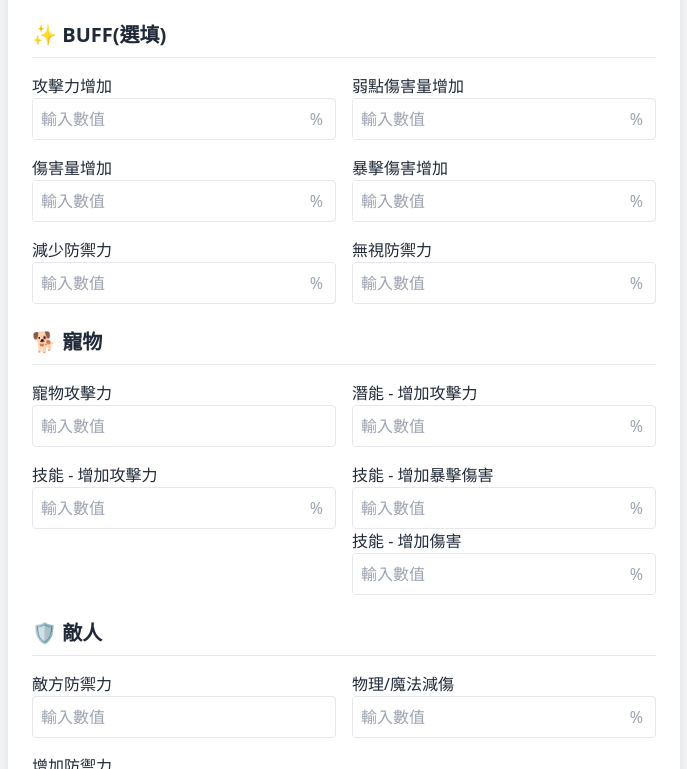
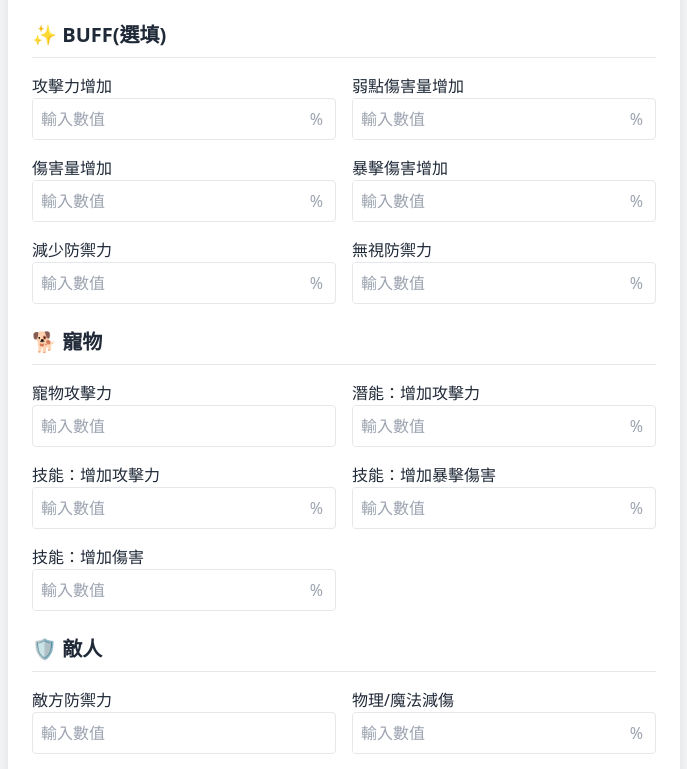
Before and after one commit to yoyogogo-woof/7knightsDMGtest.github.io, a plain HTML site: page index.html in a window 1280 px wide. Shown: the part 513-1282 px from the top of the page, without its empty margins (296-983 px from the left). Drawn offline with nearby package versions, Linux system fonts and the light colour scheme.

Commit message:
Update index.html

```diff
--- a/index.html
+++ b/index.html
@@ -119,27 +119,28 @@
           <input type="number" id="petAtkFlat" class="border rounded p-2" placeholder="輸入數值">
         </label>
         <label class="flex flex-col">
-          <span>潛能 - 增加攻擊力</span>
+          <span>潛能：增加攻擊力</span>
           <div class="flex items-center border rounded overflow-hidden">
             <input type="number" id="petAtkPercent" class="p-2 w-full pr-1 outline-none" placeholder="輸入數值">
             <span class="px-3 text-gray-400">%</span>
           </div>
         </label>
         <label class="flex flex-col">
-          <span>技能 - 增加攻擊力</span>
+          <span>技能：增加攻擊力</span>
           <div class="flex items-center border rounded overflow-hidden">
             <input type="number" id="petSkillAtk" class="p-2 w-full pr-1 outline-none" placeholder="輸入數值">
             <span class="px-3 text-gray-400">%</span>
           </div>
         </label>
         <label class="flex flex-col">
-          <span>技能 - 增加暴擊傷害</span>
+          <span>技能：增加暴擊傷害</span>
           <div class="flex items-center border rounded overflow-hidden">
             <input type="number" id="petCritDmg" class="p-2 w-full pr-1 outline-none" placeholder="輸入數值">
             <span class="px-3 text-gray-400">%</span>
           </div>
+        </label>
         <label class="flex flex-col">
-          <span>技能 - 增加傷害</span>
+          <span>技能：增加傷害</span>
           <div class="flex items-center border rounded overflow-hidden">
             <input type="number" id="petDmgIncrese" class="p-2 w-full pr-1 outline-none" placeholder="輸入數值">
             <span class="px-3 text-gray-400">%</span>
@@ -232,7 +233,7 @@ fields.forEach(id => {
 
   const enemyDef = v('enemyDef');
   const reduceRate = v('reduceRate') / 100;
-  const enemyDefIncrease = v('enemyDefIncrease');
+  const enemyDefIncrease = v('enemyDefIncrease') / 100;
 
 
  // 套裝效果
```
